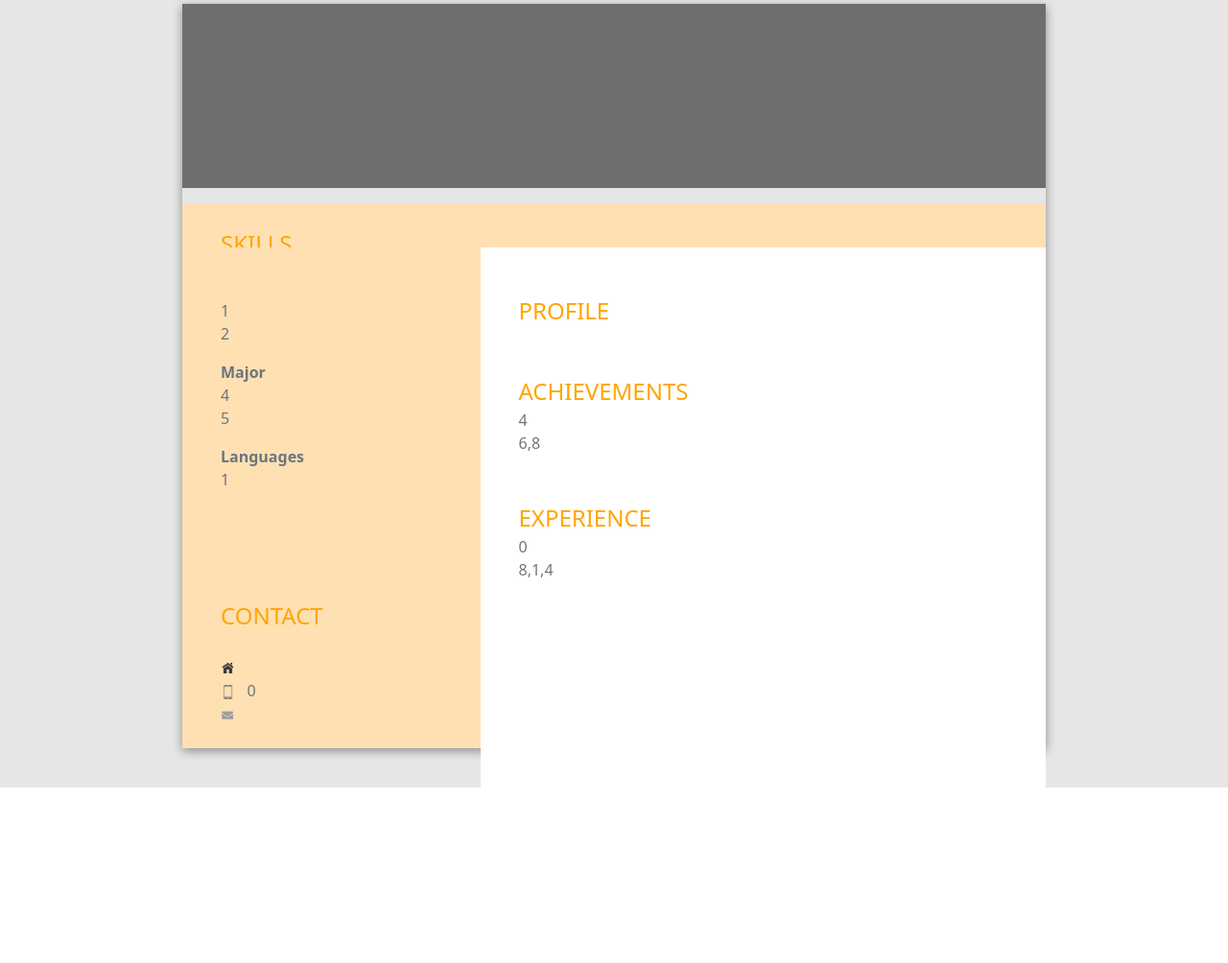
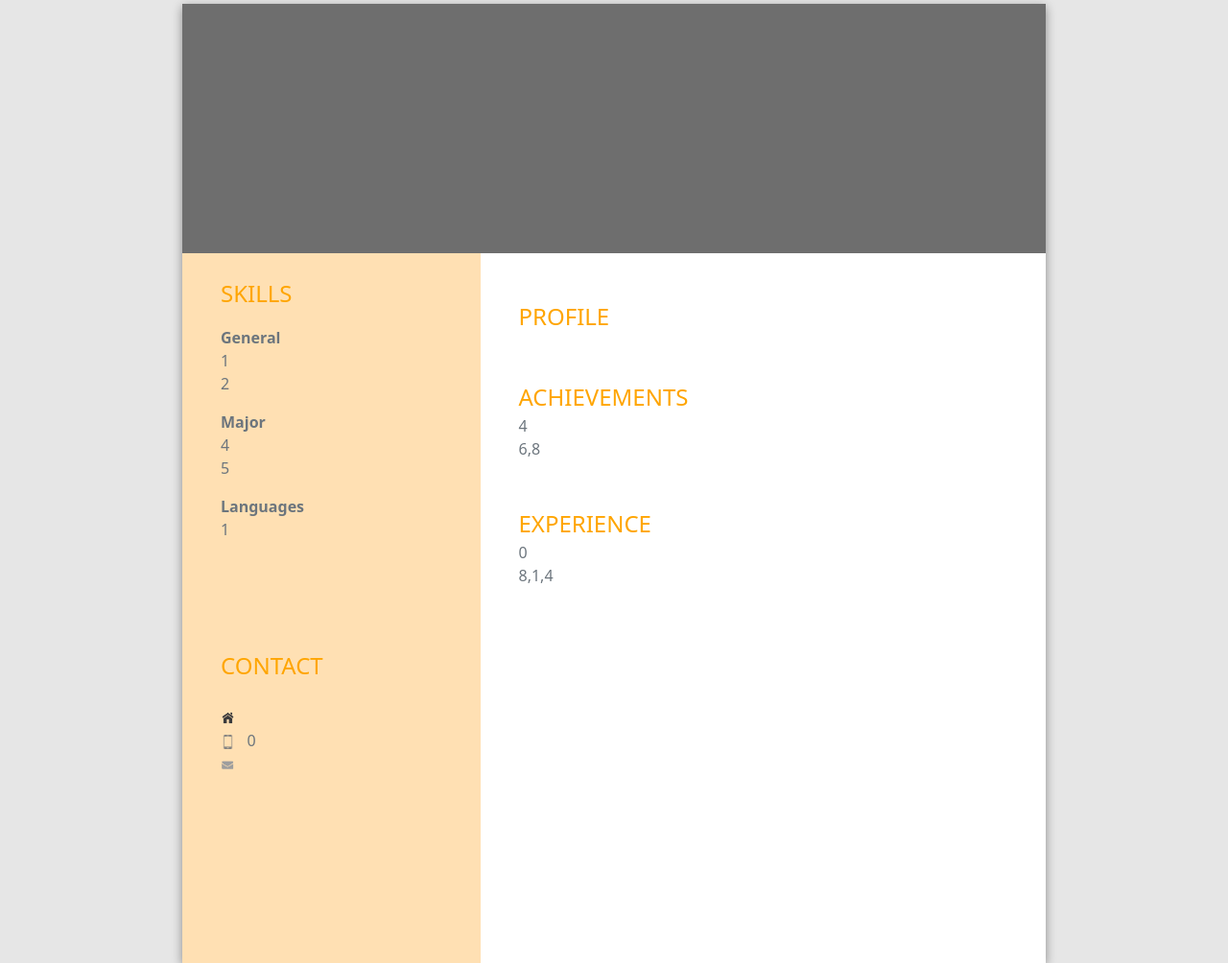
Before and after one commit to NusaibaAbdulaziz/CV_Builder_PHP, a PHP site: page /CV.php in a window 1280 px wide. Shown: the whole page at 96% size. Before the commit the page ends 821 px from the top, so only its background shows below. Run offline with PHP 8.4, Linux system fonts and the light colour scheme; a user stored in the database is signed in; data comes from the database, SQL or seed files in the repository.

Commit message:
Unknown commit

```diff
--- a/CV.php
+++ b/CV.php
@@ -45,18 +45,20 @@ if ($conn->connect_error)
         }
 
         .Top {
-            height: 10%;
+
+            height: 1000px;
             width: 900px;
             background: #6e6e6e;
         }
 
         .Left {
             background-color: rgb(255, 224, 179);
-
-            /* top: 300px;
-            bottom:300px;
+            position: absolute;
+            top: 260px;
             left: 0px;
-            height: 100%; */
+            height: 740px;
+            margin: 0px;
+            width: 312px;
 
         }
 
@@ -64,14 +66,14 @@ if ($conn->connect_error)
             width: 589.5px;
             background-color: white;
             position: absolute;
-            top: 254px;
+            top: 260px;
             right: 0px;
-            height: 72.5%;
+            height: 740px;
 
 
         }
 
-        .ExtraSpace_1 {
+        /* .ExtraSpace_1 {
             width: 589px;
             background-color: white;
             position: absolute;
@@ -87,7 +89,7 @@ if ($conn->connect_error)
             left: 0px;
             top: 254px;
             height: 49px;
-        }
+        } */
     </style>
 </head>
 
@@ -340,9 +342,9 @@ if ($conn->connect_error)
 <br>
 </div> -->
 
-    <div class="ExtraSpace_2">
+    <!-- <div class="ExtraSpace_2">
         <br>
-    </div>
+    </div> -->
 
 
 </body>
```
